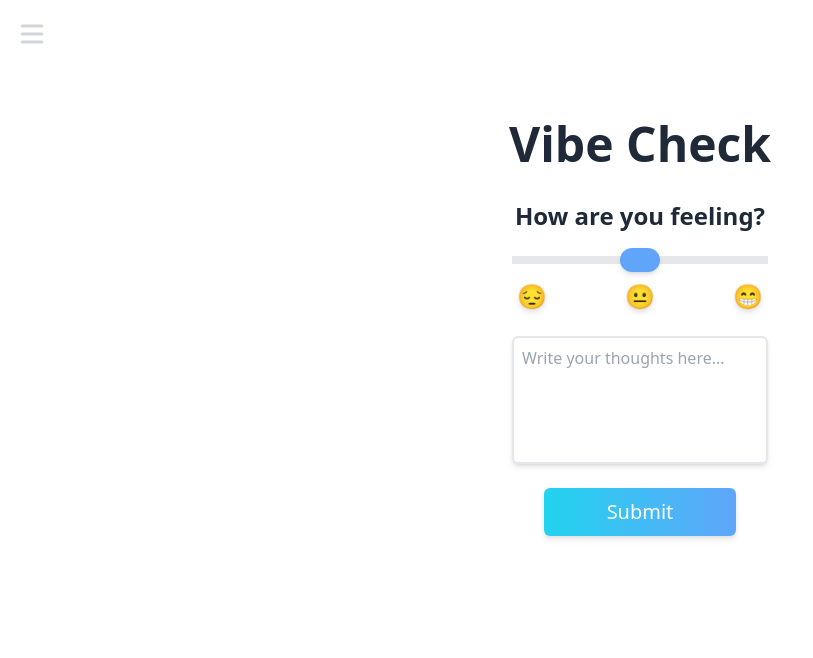
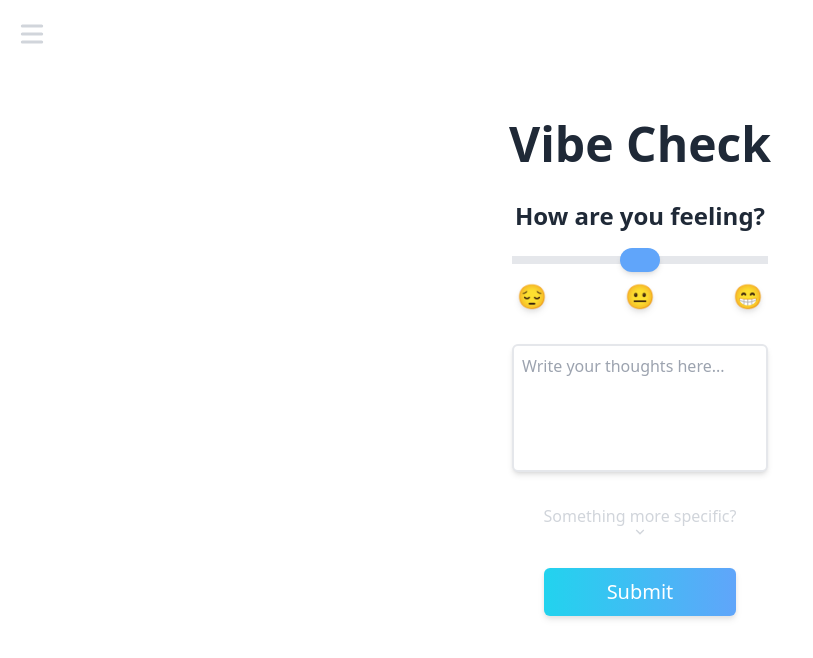
Before and after one commit to kphan32/vibes, a Next.js app: page /vibe_check in a window 1280 px wide. Shown: the top 658 px of the page, without its empty margins (0-813 px from the left). Built offline with nearby package versions, Linux system fonts and the light colour scheme.

Commit message:
Add more button

```diff
--- a/src/screens/VibeCheckPage/components/VibeCheckForm/index.tsx
+++ b/src/screens/VibeCheckPage/components/VibeCheckForm/index.tsx
@@ -1,5 +1,6 @@
 import { Field, Form, Formik } from "formik";
 import { Dispatch, FC, SetStateAction } from "react";
+import { RiArrowDownSLine } from "react-icons/ri";
 import useVibeChecks from "../../../../hooks/useVibeChecks";
 
 const MoodSlider = () => {
@@ -57,6 +58,23 @@ const Submit = () => {
   );
 };
 
+const MoreButton = () => {
+  return (
+    <div
+      className={`
+      flex flex-col items-center
+      text-gray-300
+      group hover:text-gray-400
+      transition-all duration-250
+      cursor-pointer
+      `}
+    >
+      Something more specific?
+      <RiArrowDownSLine className="-my-1" />
+    </div>
+  );
+};
+
 interface VibeCheckFormProps {
   setSubmitted: Dispatch<SetStateAction<boolean>>;
 }
@@ -80,9 +98,10 @@ const VibeCheckForm: FC<VibeCheckFormProps> = ({ setSubmitted }) => {
           setSubmitted(true);
         }}
       >
-        <Form className="w-full flex flex-col justify-center items-center space-y-6">
+        <Form className="w-full flex flex-col justify-center items-center space-y-8">
           <MoodSlider />
           <DescriptionField />
+          <MoreButton />
           <Submit />
         </Form>
       </Formik>
```
